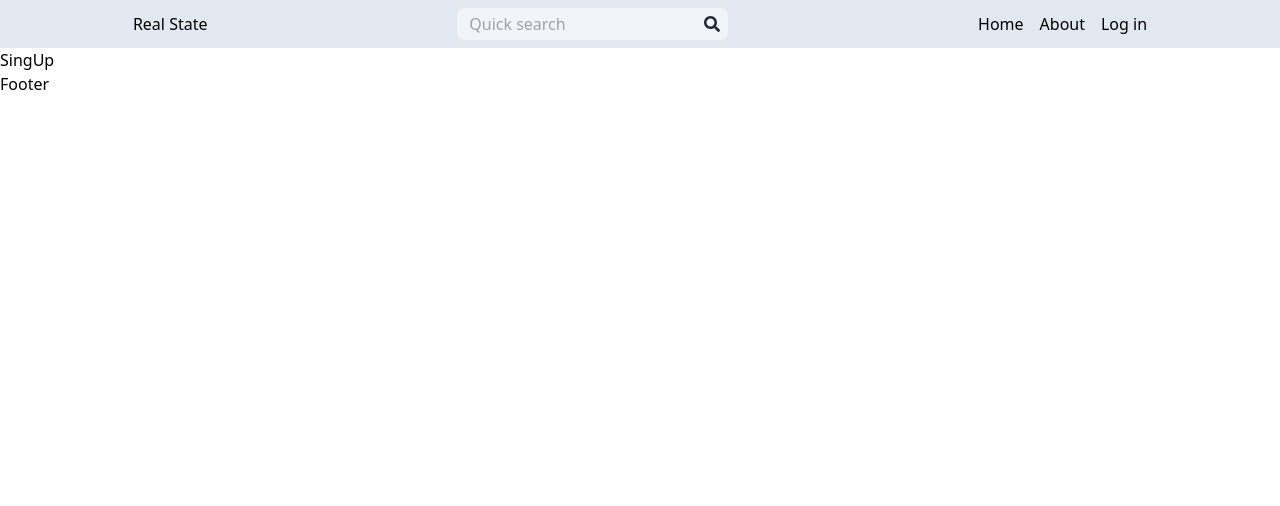
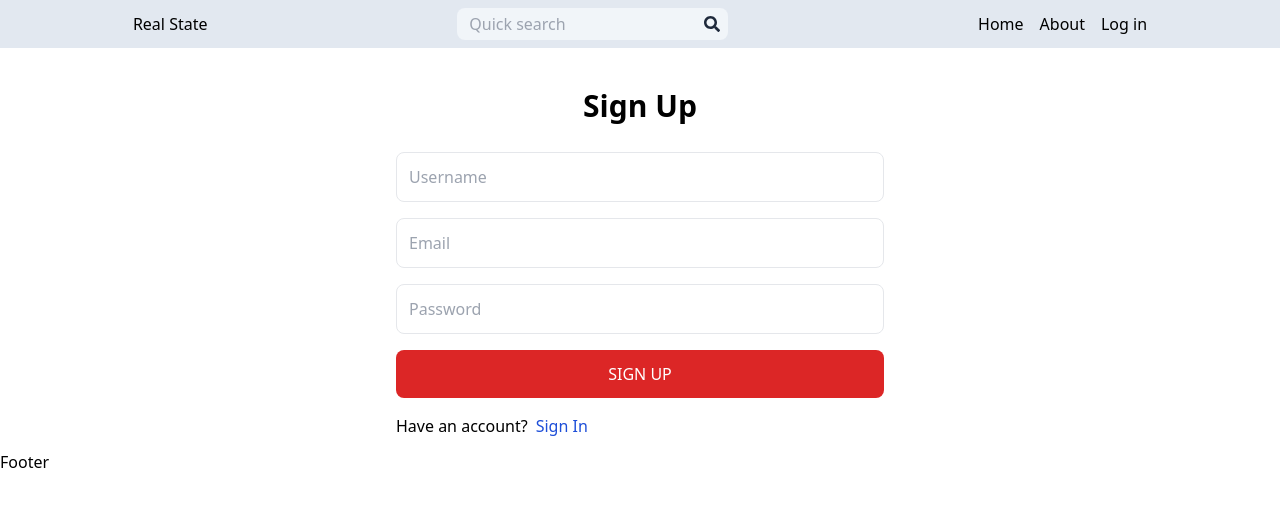
Before and after one commit to adityarajpoot44/Real_State, a React (Create React App) app in the folder client/: page /sign-up in a window 1280 px wide. Shown: the top 506 px of the page. Built offline with nearby package versions, Linux system fonts and the light colour scheme.

Commit message:
sign up UI

```diff
--- a/client/src/assets/pages/SignUp.js
+++ b/client/src/assets/pages/SignUp.js
@@ -1,10 +1,25 @@
 
 import React from 'react';
+import {Link} from 'react-router-dom';
 
 function SignUp(){
     return(
         <>
-        <h1>SingUp</h1>
+        <div className="max-w-lg p-3  mx-auto ">
+        <h1 className="text-center text-3xl font-semibold my-7">Sign Up</h1>
+        <form className="flex flex-col gap-4">
+          <input type="text" placeholder="Username" className="border rounded-lg p-3" />
+          <input type="text" placeholder="Email" className="border rounded-lg p-3" />
+          <input type="text" placeholder="Password" className="border rounded-lg p-3" />
+          <input type="submit" value="Sign up" className="bg-red-600 rounded-lg p-3 cursor-pointer text-white uppercase hover:bg-red-400"></input>
+        </form>
+        <div className="mt-4">
+          <span>Have an account?</span>
+          <Link to={'/sign-in'}>
+          <span className="mx-2 text-blue-700 hover:text-blue-400">Sign In</span>
+          </Link>
+        </div>
+      </div>
         </>
     );
 }
```
